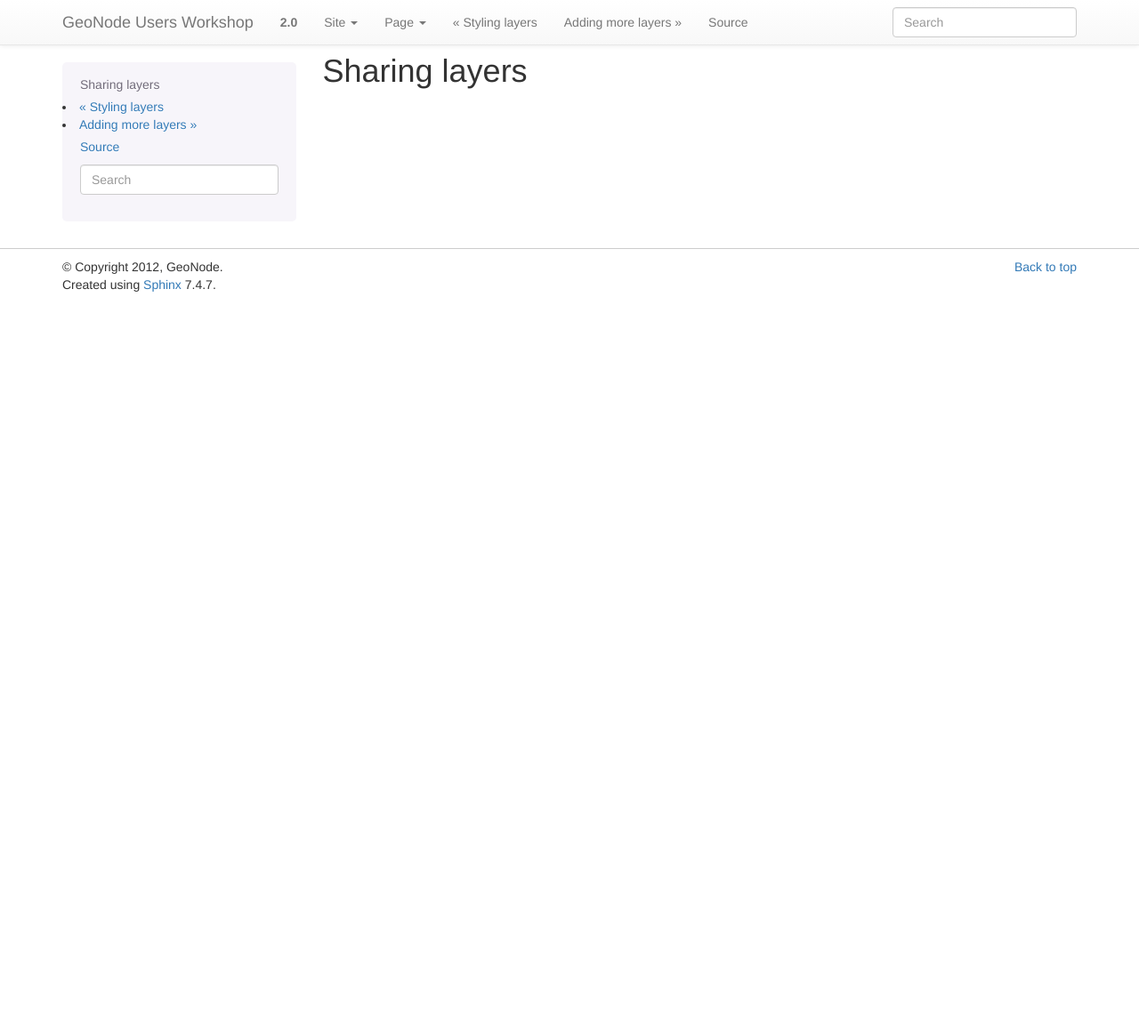
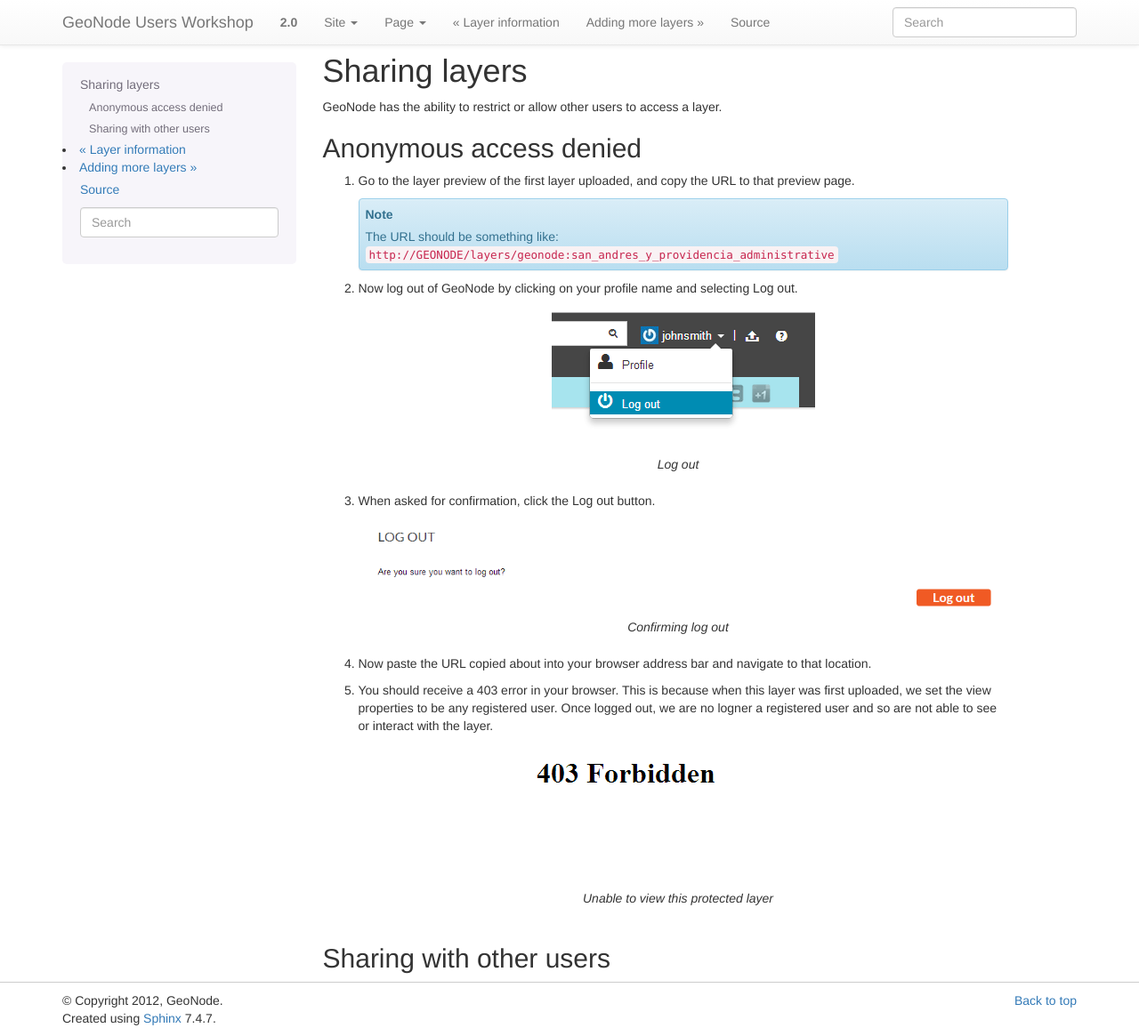
Before and after one commit to lucacasagrande/geonode-workshops, a Sphinx documentation site: the page built from user/doc/layers/share.rst, in a window 1280 px wide and 1165 px high. Shown: the whole window at 89% size. Built offline with Sphinx 7.4.7, drawn with Linux system fonts in a browser that asks for light colours.

Commit message:
Uploading a second layer and bit on permissions

```diff
--- a/user/doc/layers/index.rst
+++ b/user/doc/layers/index.rst
@@ -14,6 +14,6 @@
 
    upload
    info
-   style
    share
    more
+   style
--- a/user/doc/layers/share.rst
+++ b/user/doc/layers/share.rst
@@ -3,4 +3,36 @@
 Sharing layers
 ==============
 
-.. todo:: Permissions options etc.
+GeoNode has the ability to restrict or allow other users to access a layer.
+
+Anonymous access denied
+-----------------------
+
+#. Go to the layer preview of the first layer uploaded, and copy the URL to that preview page.
+
+   .. note:: The URL should be something like: ``http://GEONODE/layers/geonode:san_andres_y_providencia_administrative``
+
+#. Now log out of GeoNode by clicking on your profile name and selecting :guilabel:`Log out`.
+
+   .. figure:: img/logoutlink.png
+
+      *Log out*
+
+#. When asked for confirmation, click the :guilabel:`Log out` button.
+
+   .. figure:: img/logoutconfirm.png
+
+      *Confirming log out*
+
+#. Now paste the URL copied about into your browser address bar and navigate to that location.
+
+#. You should receive a 403 error in your browser. This is because when this layer was first uploaded, we set the view properties to be any registered user. Once logged out, we are no logner a registered user and so are not able to see or interact with the layer.
+
+   .. figure:: img/forbidden.png
+
+      *Unable to view this protected layer*
+
+Sharing with other users
+------------------------
+
+.. todo:: Set permissions, share on Twitter.
```
Also changed, not shown: user/doc/layers/more.rst (+7 -1 lines), user/doc/layers/img/forbidden.png (added), user/doc/layers/img/logoutconfirm.png (added), user/doc/layers/img/logoutlink.png (added), user/doc/layers/img/upload2.png (added).
